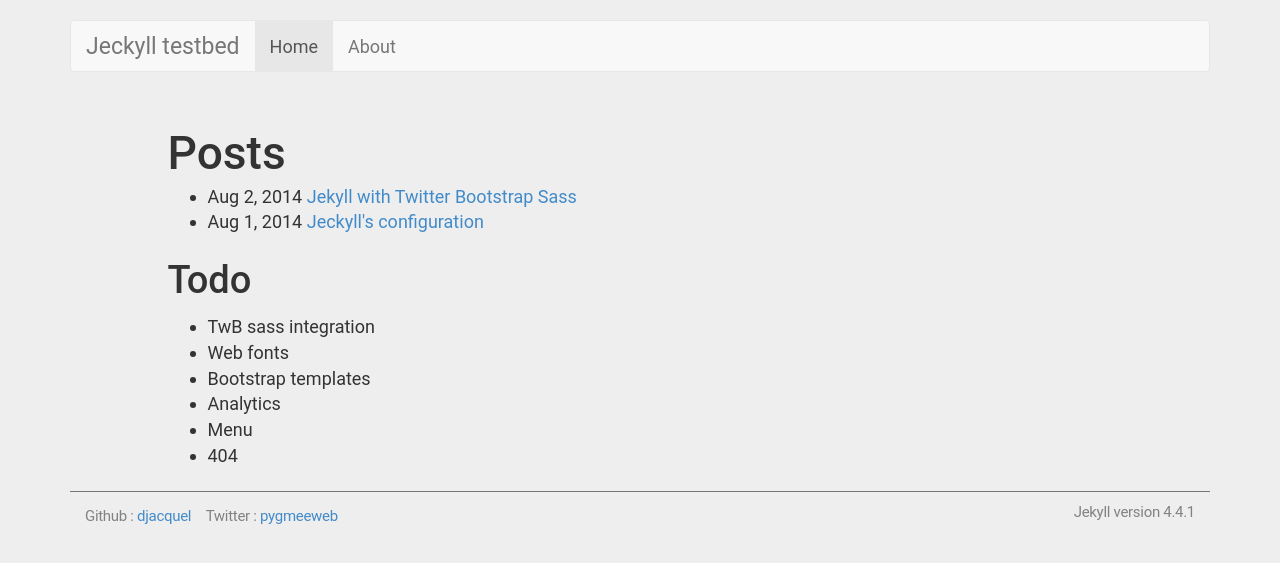
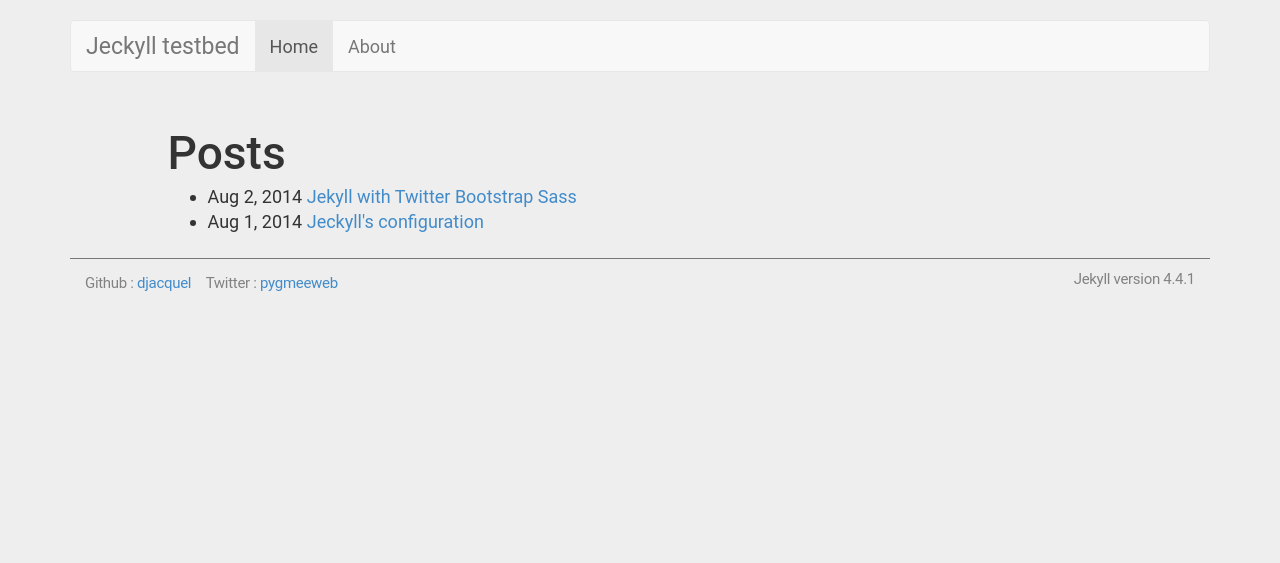
Before and after one commit to djacquel/JekyllDoc, a Jekyll site: the page built from index.html, in a window 1280 px wide. Shown: the top 563 px of the page. Built offline with Jekyll 4.4.1, drawn with Linux system fonts in a browser that asks for light colours; nearby versions of some CDN libraries.

Commit message:
edited index page

```diff
--- a/index.html
+++ b/index.html
@@ -18,16 +18,4 @@ weight: 10
     {% endfor %}
   </ul>
 
-
 </div>
-
-<h2>Todo</h2>
-<ul>
-  <li>TwB sass integration</li>
-  <li>Web fonts</li>
-  <li>Bootstrap templates</li>
-  <li>Analytics</li>
-
-  <li>Menu</li>
-  <li>404</li>
-</ul>
```
